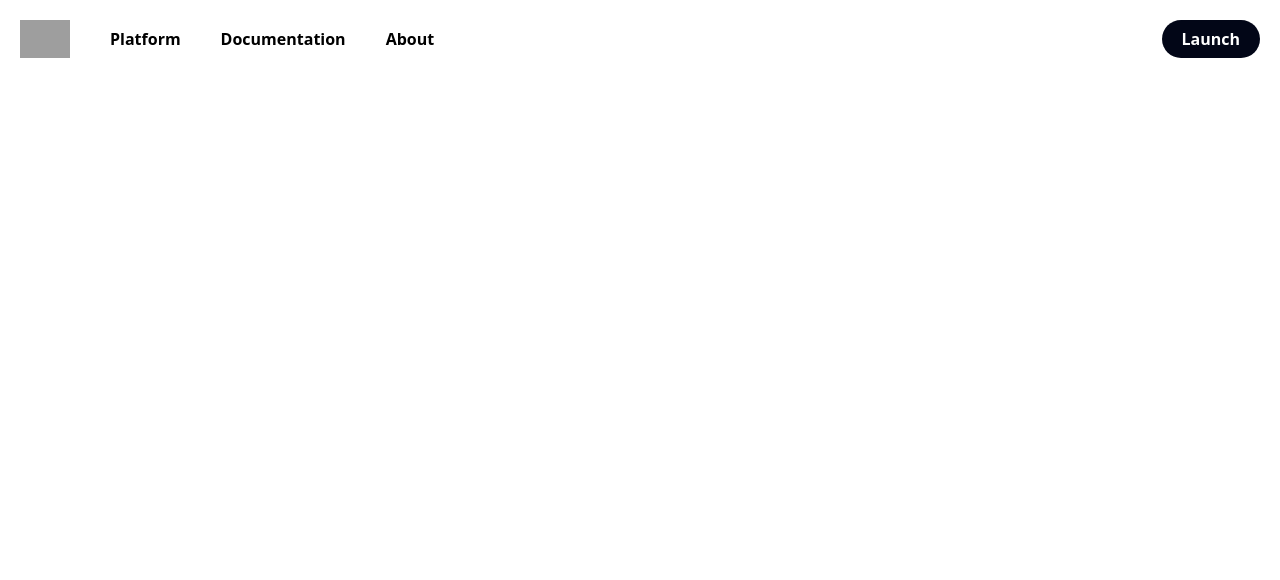
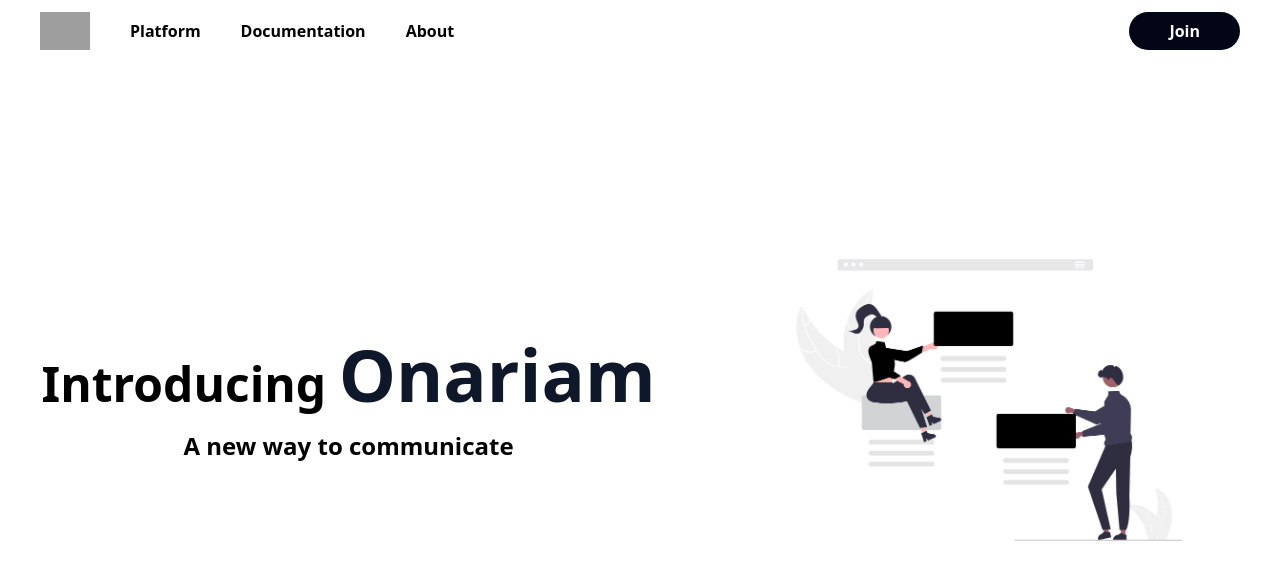
Before and after one commit to onariam-com/onariam.com, a Next.js app: page / in a window 1280 px wide. Shown: the top 580 px of the page. Built offline with nearby package versions, Linux system fonts and the light colour scheme; grey boxes are pictures that could not be loaded.

Commit message:
added body and mini updates in heading

```diff
--- /dev/null
+++ b/src/components/Body.js
@@ -0,0 +1,20 @@
+import Image from "next/image";
+import social from "../../public/social.png"
+
+export function Body(){
+    return <div className=" h-screen flex justify-around items-center">
+        <div className="flex justify-center items-center flex-col gap-5">
+        <h1 className="text-5xl font-bold ">Introducing <span className="text-7xl text-slate-900">Onariam</span></h1>
+        <p className="font-bold text-2xl">A new way to communicate</p>
+        </div>
+        <div>
+        <Image
+      src={social}
+      width={500}
+      height={500}
+      alt="Onariam"
+    />
+        </div>
+
+    </div>
+}
--- a/src/components/Header.js
+++ b/src/components/Header.js
@@ -2,7 +2,7 @@ import Image from "next/image";
 
 
 export function Header() {
-    return <div className="flex justify-start p-5">
+    return <div className="flex justify-start p-3 px-10 fixed w-full bg-white/75">
         <Image
       src="https://i.ibb.co/BGV802r/logo2.png"
       width={50}
@@ -16,8 +16,8 @@ export function Header() {
             <li className="cursor-pointer">Documentation</li>
             <li className="cursor-pointer">About</li>
         </ul>
-<button class="   rounded-full  px-5 font-semibold text-white bg-slate-950">
-  Launch
+<button class="   rounded-full  px-10 font-semibold text-white bg-slate-950">
+  Join
 </button>
     </div>
     ;
--- a/src/pages/index.js
+++ b/src/pages/index.js
@@ -3,6 +3,7 @@ import Image from 'next/image'
 import { Inter } from 'next/font/google'
 import styles from '@/styles/Home.module.css'
 import { Header } from '@/components/Header'
+import { Body } from '@/components/Body'
 
 
 const inter = Inter({ subsets: ['latin'] })
@@ -10,10 +11,8 @@ const inter = Inter({ subsets: ['latin'] })
 export default function Home() {
   return (
     <>
-     <Header />
-
-
-
+    <Header />
+    <Body />
     </>
   )
 }
```
Also changed, not shown: public/social.png (added).
